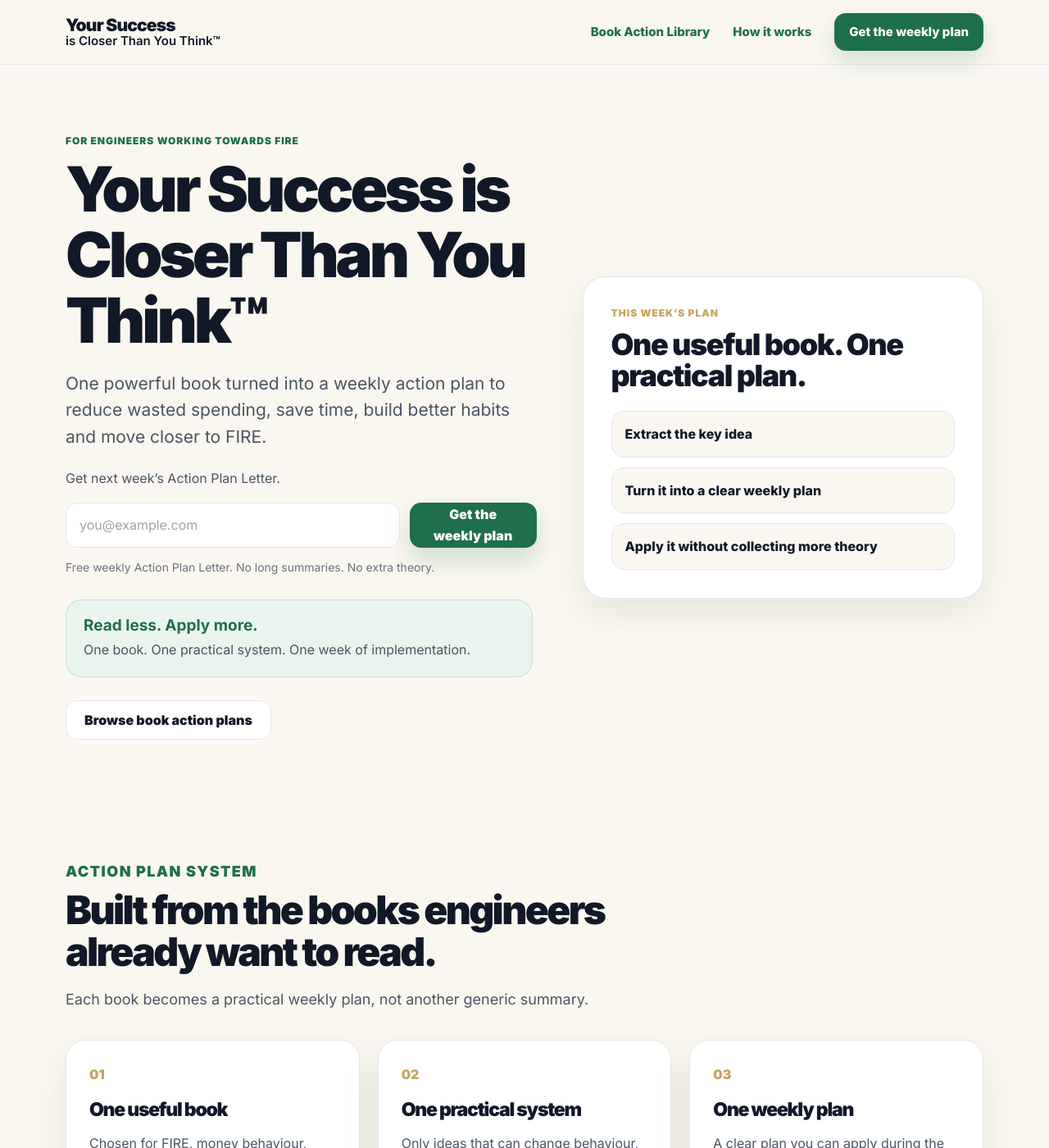
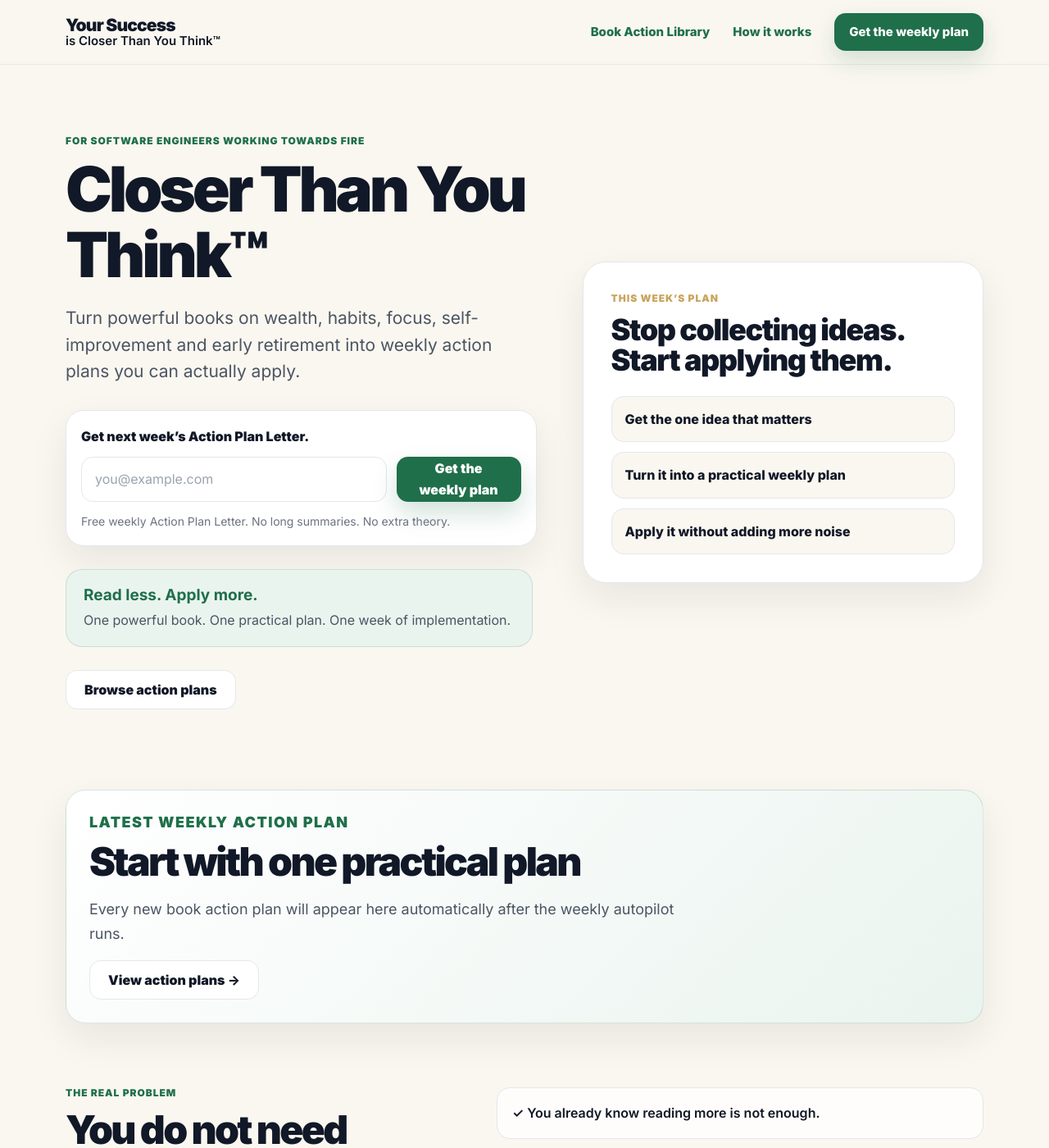
Before and after one commit to PierreHenryDev/Lab.PierreHenry.Dev, a Jekyll site: the page built from index.html, in a window 1280 px wide and 1400 px high. Shown: the whole window at 82% size. Built offline with Jekyll 4.4.1, drawn with Linux system fonts in a browser that asks for light colours; some of the changed text lies outside the part shown.

Commit message:
Refactor weekly action plan scripts and update documentation for software engineers

```diff
--- a/_includes/email-capture.html
+++ b/_includes/email-capture.html
@@ -1,7 +1,7 @@
 {%- assign capture_id = include.id | default: "emailCapture" -%}
 {%- assign source = include.source | default: "book-page" -%}
 {%- assign headline = include.headline | default: "Get the weekly Action Plan Letter." -%}
-{%- assign description = include.description | default: "Join the free weekly Action Plan Letter for engineers working towards FIRE. Each week, get one practical plan from powerful books on money, habits, focus, investing and career leverage." -%}
+{%- assign description = include.description | default: "Join the free weekly Action Plan Letter for software engineers working towards FIRE. Each week, get one practical plan from powerful books on money, habits, focus, investing and career leverage." -%}
 {%- assign button = include.button | default: "Get the weekly plan" -%}
 
 <section class="email-capture email-capture-{{ include.variant | default: 'default' }}" aria-labelledby="{{ capture_id }}Title">
--- a/assets/css/styles.css
+++ b/assets/css/styles.css
@@ -225,6 +225,27 @@ h3 {
   color: var(--text);
 }
 
+.hero-signup-card {
+  margin: 30px 0 0;
+  max-width: 650px;
+  padding: 18px;
+  background: var(--surface);
+  border: 1px solid var(--border);
+  border-radius: 22px;
+  box-shadow: var(--shadow);
+}
+
+.hero-signup-title {
+  margin: 0 0 12px;
+  color: var(--heading);
+  font-weight: 850;
+  font-size: 16px;
+}
+
+.hero-form .form-row {
+  grid-template-columns: minmax(0, 1fr) 190px;
+}
+
 .hero-actions {
   display: flex;
   flex-wrap: wrap;
@@ -403,7 +424,28 @@ h3 {
   margin-bottom: 24px;
 }
 
-.book-hero .hero-actions {
+.book-hero .hero-signup-card {
+  margin: 30px 0 0;
+  max-width: 650px;
+  padding: 18px;
+  background: var(--surface);
+  border: 1px solid var(--border);
+  border-radius: 22px;
+  box-shadow: var(--shadow);
+}
+
+.hero-signup-title {
+  margin: 0 0 12px;
+  color: var(--heading);
+  font-weight: 850;
+  font-size: 16px;
+}
+
+.hero-form .form-row {
+  grid-template-columns: minmax(0, 1fr) 190px;
+}
+
+.hero-actions {
   margin-top: 0;
 }
 
@@ -669,6 +711,40 @@ input[type="email"]::placeholder {
   font-size: 18px;
 }
 
+
+.problem-section {
+  padding-top: 54px;
+  padding-bottom: 54px;
+}
+
+.light-checks p {
+  background: rgba(255, 255, 255, 0.76);
+  color: var(--heading);
+  border: 1px solid var(--border);
+}
+
+.latest-plan-section {
+  padding-top: 24px;
+  padding-bottom: 24px;
+}
+
+.latest-plan-card {
+  padding: 28px;
+  background: linear-gradient(135deg, #FFFFFF 0%, #EAF4EF 100%);
+  border: 1px solid rgba(31, 111, 74, 0.16);
+  border-radius: 24px;
+  box-shadow: var(--shadow);
+}
+
+.latest-plan-card h2 {
+  margin-bottom: 12px;
+}
+
+.latest-plan-card p {
+  max-width: 720px;
+  font-size: 18px;
+}
+
 /* Book article pages */
 .book-page .book-hero {
   padding: 76px 0 54px;
--- a/index.html
+++ b/index.html
@@ -1,21 +1,21 @@
 ---
 layout: default
-title: "Your Success is Closer Than You Think™"
-description: "Weekly book-based action plans for engineers working towards FIRE."
+title: "Closer Than You Think™"
+description: "Weekly action plans from powerful books for software engineers working towards FIRE."
 seo:
-  meta_title: "Your Success is Closer Than You Think™ | Weekly Book-Based Action Plans for Engineers Working Towards FIRE"
-  meta_description: "A weekly Action Plan Letter that turns powerful books on money, habits, focus, investing and career leverage into one practical plan for engineers working towards FIRE."
+  meta_title: "Closer Than You Think™ | Weekly Action Plans From Powerful Books"
+  meta_description: "Turn powerful books on wealth, habits, focus, self-improvement and early retirement into weekly action plans you can actually apply."
 ---
 
 <section class="hero">
   <div class="container hero-grid">
     <div class="hero-copy">
-      <p class="eyebrow">For engineers working towards FIRE</p>
+      <p class="eyebrow">For software engineers working towards FIRE</p>
 
-      <h1>Your Success is Closer Than You Think™</h1>
+      <h1>Closer Than You Think™</h1>
 
       <p class="lead">
-        One powerful book turned into a weekly action plan to reduce wasted spending, save time, build better habits and move closer to FIRE.
+        Turn powerful books on wealth, habits, focus, self-improvement and early retirement into weekly action plans you can actually apply.
       </p>
 
       {% include email-capture-inline.html
@@ -28,23 +28,49 @@ seo:
 
       <div class="promise-card">
         <strong>Read less. Apply more.</strong>
-        <span>One book. One practical system. One week of implementation.</span>
+        <span>One powerful book. One practical plan. One week of implementation.</span>
       </div>
 
       <div class="hero-actions">
-        <a class="button secondary" href="{{ '/books/' | relative_url }}">Browse book action plans</a>
+        <a class="button secondary" href="{{ '/books/' | relative_url }}">Browse action plans</a>
       </div>
     </div>
 
     <div class="hero-panel">
       <p class="panel-label">This week’s plan</p>
-      <h2>One useful book. One practical plan.</h2>
+      <h2>Stop collecting ideas. Start applying them.</h2>
 
       <ul class="action-list-clean">
-        <li>Extract the key idea</li>
-        <li>Turn it into a clear weekly plan</li>
-        <li>Apply it without collecting more theory</li>
+        <li>Get the one idea that matters</li>
+        <li>Turn it into a practical weekly plan</li>
+        <li>Apply it without adding more noise</li>
       </ul>
+    </div>
+  </div>
+</section>
+
+<!-- AUTO-LATEST-PLAN:START -->
+<section class="section latest-plan-section">
+  <div class="container latest-plan-card">
+    <p class="eyebrow">Latest weekly action plan</p>
+    <h2>Start with one practical plan</h2>
+    <p>Every new book action plan will appear here automatically after the weekly autopilot runs.</p>
+    <a class="button secondary" href="{{ '/books/' | relative_url }}">View action plans →</a>
+  </div>
+</section>
+<!-- AUTO-LATEST-PLAN:END -->
+
+<section class="section problem-section">
+  <div class="container split-grid">
+    <div>
+      <p class="eyebrow">The real problem</p>
+      <h2>You do not need another book summary.</h2>
+    </div>
+
+    <div class="checks light-checks">
+      <p>✓ You already know reading more is not enough.</p>
+      <p>✓ You want better money decisions, stronger habits and more freedom.</p>
+      <p>✓ You need a clear plan that fits around real work, not more theory.</p>
     </div>
   </div>
 </section>
@@ -52,30 +78,30 @@ seo:
 <section class="section" id="how-it-works">
   <div class="container">
     <div class="section-heading">
-      <p class="eyebrow">Action plan system</p>
-      <h2>Built from the books engineers already want to read.</h2>
+      <p class="eyebrow">How it works</p>
+      <h2>One book becomes one practical implementation system.</h2>
       <p>
-        Each book becomes a practical weekly plan, not another generic summary.
+        Each weekly Action Plan Letter takes a powerful idea and turns it into a clear set of actions for software engineers building wealth, focus and freedom.
       </p>
     </div>
 
     <div class="three-grid">
       <div class="info-card">
         <span class="step-number">01</span>
-        <h3>One useful book</h3>
-        <p>Chosen for FIRE, money behaviour, career leverage, investing simplicity or focus.</p>
+        <h3>Read the signal</h3>
+        <p>We extract the idea that matters from books on finance, wealth, habits, focus and early retirement.</p>
       </div>
 
       <div class="info-card">
         <span class="step-number">02</span>
-        <h3>One practical system</h3>
-        <p>Only ideas that can change behaviour, simplify decisions or reduce wasted effort.</p>
+        <h3>Build the plan</h3>
+        <p>The idea becomes a practical weekly plan with actions you can start in minutes.</p>
       </div>
 
       <div class="info-card">
         <span class="step-number">03</span>
-        <h3>One weekly plan</h3>
-        <p>A clear plan you can apply during the week, even with limited time.</p>
+        <h3>Apply during the week</h3>
+        <p>You focus on one useful change instead of collecting more notes, summaries or saved posts.</p>
       </div>
     </div>
   </div>
@@ -86,10 +112,10 @@ seo:
     <div class="row-heading">
       <div>
         <p class="eyebrow">Book Action Library</p>
-        <h2>Latest book action plans</h2>
+        <h2>Latest action plans</h2>
       </div>
 
-      <a class="text-link" href="{{ '/books/' | relative_url }}">View all books →</a>
+      <a class="text-link" href="{{ '/books/' | relative_url }}">View all plans →</a>
     </div>
 
     <div class="three-grid">
@@ -116,13 +142,13 @@ seo:
   <div class="container split-grid">
     <div>
       <p class="eyebrow light">Who this is for</p>
-      <h2>Engineers who want FIRE without more theory.</h2>
+      <h2>Software engineers who want wealth, freedom and better execution.</h2>
     </div>
 
     <div class="checks">
-      <p>✓ You earn well but do not want lifestyle inflation to quietly win.</p>
-      <p>✓ You like books, but need action plans more than more summaries.</p>
-      <p>✓ You want progress around money, investing, focus and career leverage.</p>
+      <p>✓ You want FIRE, but do not want your life to become a spreadsheet.</p>
+      <p>✓ You read useful books, but want the action plan more than the summary.</p>
+      <p>✓ You care about money, habits, focus, career leverage and long-term freedom.</p>
     </div>
   </div>
 </section>
@@ -133,8 +159,8 @@ seo:
       id="homeSignup"
       source="homepage-bottom"
       variant="homepage"
-      headline="Get the weekly Action Plan Letter."
-      description="Join engineers working towards FIRE who want practical weekly action plans from powerful books, without spending more time collecting theory."
+      headline="Get the next weekly Action Plan Letter."
+      description="One powerful book becomes one practical plan for software engineers working towards FIRE, stronger habits and more freedom."
       button="Get the weekly plan"
     %}
   </div>
--- a/scripts/generate_book_action_plan.py
+++ b/scripts/generate_book_action_plan.py
@@ -74,7 +74,7 @@ Book:
 - angle: {book.get('angle', '')}
 
 Audience:
-Engineers working towards FIRE who read useful books but often apply too little because they lack time, consistency and a simple weekly implementation system.
+Software engineers and tech professionals working towards FIRE who read useful books but often apply too little because they lack time, consistency and a simple weekly implementation system.
 
 Brand:
 Your Success is Closer Than You Think™
@@ -103,6 +103,8 @@ Rules:
 - Make actions concrete and doable in 5 to 20 minutes.
 - Avoid generic summary language.
 - Focus on implementation.
+- Target finance, wealth, self-improvement, habits, focus and early retirement.
+- Make the page feel specific to software engineers, not a generic audience.
 - Write in clear British English.
 """
 
@@ -171,7 +173,7 @@ author: {yaml_string(book["author"])}
 slug: {yaml_string(slug)}
 date: {today}
 status: "published"
-audience: "Engineers working towards FIRE"
+audience: "Software engineers working towards FIRE"
 category: {yaml_string(book.get("category", "Book action plan"))}
 tags: [FIRE, engineers, weekly action plan]
 session:
```
Also changed, not shown: books.md (+6 -6 lines), data/books_backlog.yml (+16 -9 lines), .github/workflows/weekly-action-plan-autopilot.yml, README.md.
